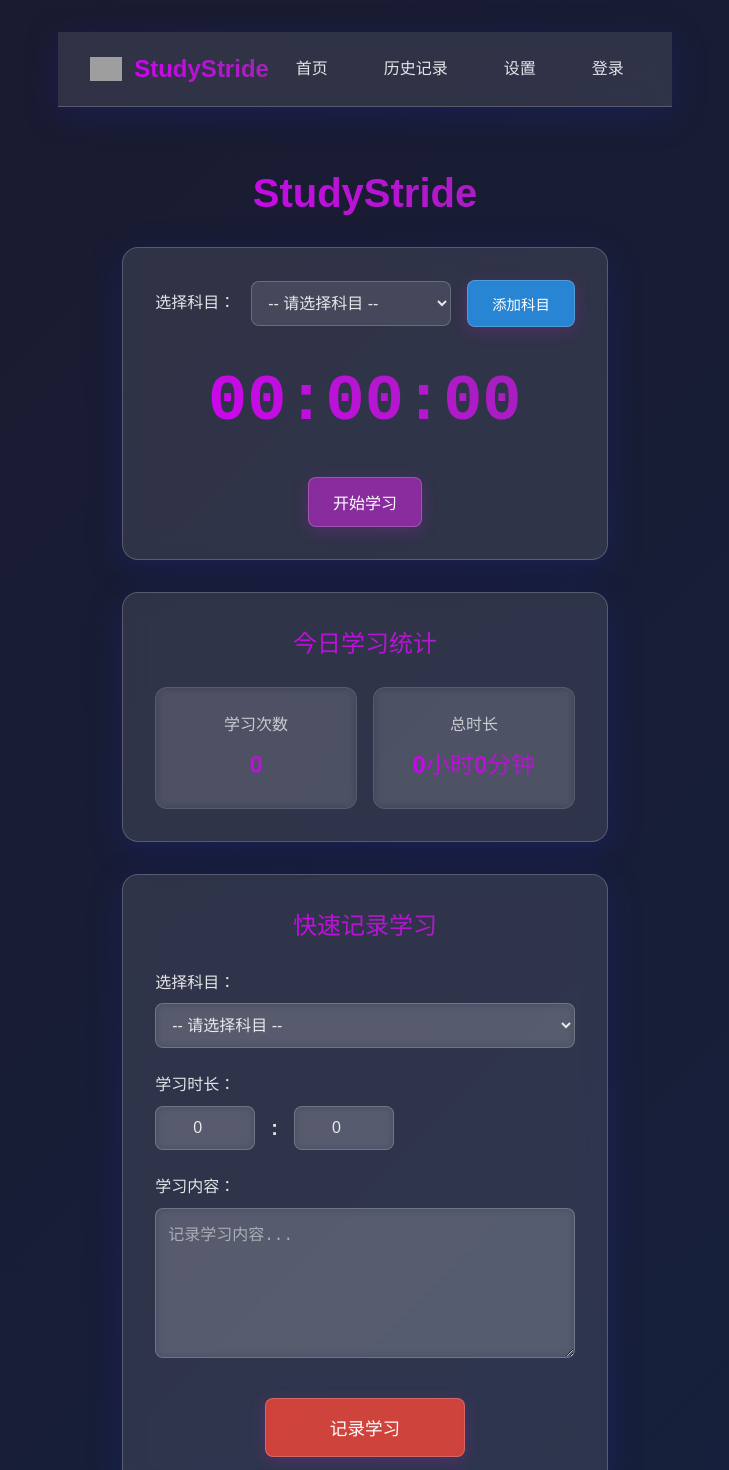
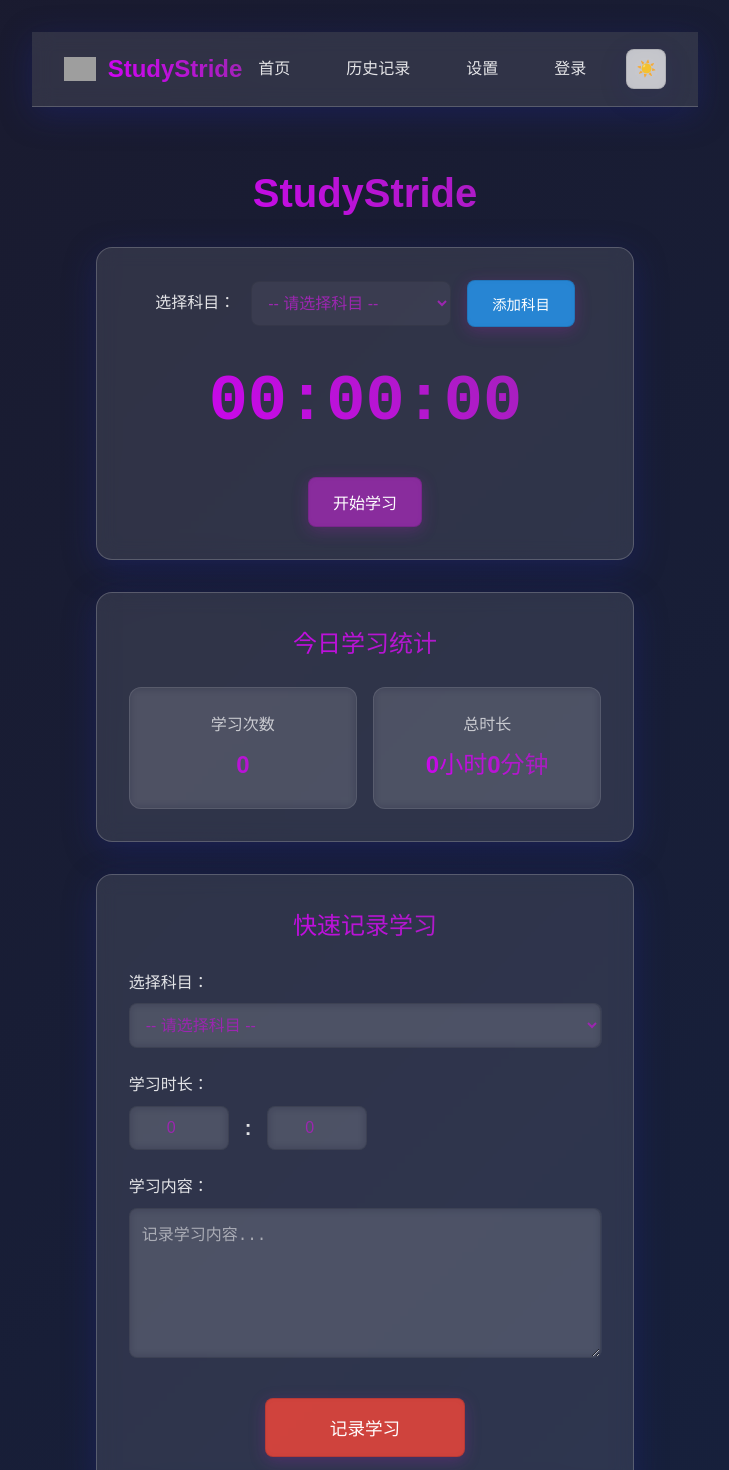
Before and after one commit to xiaoyuCR7/StudyStride, a Vue app: page /#/ in a window 1280 px wide. Shown: the top 1470 px of the page, without its empty margins (275-1004 px from the left). Built offline with nearby package versions, Linux system fonts and the light colour scheme; grey boxes are pictures that could not be loaded.

Commit message:
feat: 添加白天/黑夜双主题切换功能，并优化输入框样式

```diff
--- a/src/App.vue
+++ b/src/App.vue
@@ -16,6 +16,10 @@
           <span class="navbar-email">{{ auth.user?.email }}</span>
           <button type="button" class="logout-btn" @click="logout">退出</button>
         </span>
+        <button type="button" class="theme-toggle" @click="toggleTheme">
+          <span v-if="isLightTheme">🌙</span>
+          <span v-else>☀️</span>
+        </button>
       </div>
     </nav>
     <main class="main-content">
@@ -28,10 +32,33 @@
 </template>
 
 <script setup lang="ts">
+import { ref, onMounted } from 'vue'
 import { useAuthStore } from './stores/auth'
 import logo from './assets/logo.png'
 
 const auth = useAuthStore()
+const isLightTheme = ref(false)
+
+// 主题切换函数
+const toggleTheme = () => {
+  isLightTheme.value = !isLightTheme.value
+  if (isLightTheme.value) {
+    document.documentElement.classList.add('light')
+    localStorage.setItem('theme', 'light')
+  } else {
+    document.documentElement.classList.remove('light')
+    localStorage.setItem('theme', 'dark')
+  }
+}
+
+// 初始化主题
+onMounted(() => {
+  const savedTheme = localStorage.getItem('theme')
+  isLightTheme.value = savedTheme === 'light'
+  if (isLightTheme.value) {
+    document.documentElement.classList.add('light')
+  }
+})
 
 const logout = async () => {
   await auth.signOut()
@@ -47,8 +74,8 @@
 
 body {
   font-family: Arial, sans-serif;
-  background: linear-gradient(135deg, #1a1a2e 0%, #16213e 100%);
-  color: rgba(255, 255, 255, 0.87);
+  background: var(--background-gradient);
+  color: var(--text-color);
   line-height: 1.6;
   min-height: 100vh;
 }
@@ -61,28 +88,28 @@
 }
 
 .navbar {
-  background: rgba(255, 255, 255, 0.1);
+  background: var(--navbar-bg);
   backdrop-filter: blur(10px);
   -webkit-backdrop-filter: blur(10px);
-  border-bottom: 1px solid rgba(255, 255, 255, 0.2);
-  color: white;
+  border-bottom: 1px solid var(--navbar-border);
+  color: var(--text-color);
   padding: 1rem 2rem;
   display: flex;
   justify-content: space-between;
   align-items: center;
-  box-shadow: 0 8px 32px 0 rgba(31, 38, 135, 0.37);
+  box-shadow: var(--navbar-shadow);
   transition: all 0.3s ease;
 }
 
 .navbar:hover {
-  box-shadow: 0 12px 40px 0 rgba(156, 39, 176, 0.4);
+  box-shadow: var(--navbar-hover-shadow);
 }
 
 .navbar-brand .brand-link {
   display: flex;
   align-items: center;
   gap: 0.75rem;
-  color: white;
+  color: var(--text-color);
   text-decoration: none;
   transition: all 0.3s ease;
 }
@@ -100,7 +127,7 @@
 .navbar-brand .brand-name {
   font-size: 1.5rem;
   font-weight: bold;
-  background: linear-gradient(45deg, #d500f9, #9c27b0);
+  background: var(--h1-gradient);
   -webkit-background-clip: text;
   -webkit-text-fill-color: transparent;
   background-clip: text;
@@ -109,10 +136,11 @@
 .navbar-menu {
   display: flex;
   gap: 1.5rem;
+  align-items: center;
 }
 
 .navbar-item {
-  color: rgba(255, 255, 255, 0.87);
+  color: var(--text-color);
   text-decoration: none;
   font-size: 1rem;
   transition: all 0.3s ease;
@@ -122,24 +150,24 @@
 }
 
 .navbar-item:hover {
-  color: #ffffff;
-  background: rgba(156, 39, 176, 0.2);
+  color: var(--text-color);
+  background: var(--navbar-item-bg);
   transform: translateY(-2px);
-  box-shadow: 0 4px 16px 0 rgba(156, 39, 176, 0.3);
+  box-shadow: var(--navbar-item-shadow);
 }
 
 .navbar-user {
   display: flex;
   align-items: center;
   gap: 0.75rem;
-  color: rgba(255, 255, 255, 0.87);
+  color: var(--text-color);
   font-size: 0.9rem;
-  background: rgba(255, 255, 255, 0.05);
+  background: var(--navbar-user-bg);
   padding: 0.5rem 1rem;
   border-radius: 12px;
   backdrop-filter: blur(10px);
   -webkit-backdrop-filter: blur(10px);
-  border: 1px solid rgba(255, 255, 255, 0.1);
+  border: 1px solid var(--navbar-user-border);
 }
 
 .navbar-email {
@@ -150,9 +178,9 @@
 }
 
 .logout-btn {
-  background: rgba(255, 255, 255, 0.1);
-  border: 1px solid rgba(255, 255, 255, 0.2);
-  color: rgba(255, 255, 255, 0.87);
+  background: var(--logout-btn-bg);
+  border: 1px solid var(--logout-btn-border);
+  color: var(--text-color);
   padding: 0.25rem 0.6rem;
   border-radius: 8px;
   cursor: pointer;
@@ -161,15 +189,43 @@
 }
 
 .logout-btn:hover {
-  border-color: #d500f9;
-  color: #d500f9;
+  border-color: var(--primary-light);
+  color: var(--primary-light);
   transform: translateY(-2px);
-  box-shadow: 0 4px 16px 0 rgba(156, 39, 176, 0.3);
+  box-shadow: var(--logout-btn-shadow);
 }
 
 .logout-btn:active {
   transform: translateY(1px);
   box-shadow: 0 2px 8px 0 rgba(156, 39, 176, 0.3);
+}
+
+.theme-toggle {
+  background: var(--glass-bg);
+  border: 1px solid var(--glass-border);
+  color: var(--text-color);
+  padding: 0.5rem;
+  border-radius: 8px;
+  cursor: pointer;
+  font-size: 1rem;
+  transition: all 0.3s ease;
+  display: flex;
+  align-items: center;
+  justify-content: center;
+  width: 40px;
+  height: 40px;
+  box-shadow: var(--glass-shadow);
+}
+
+.theme-toggle:hover {
+  border-color: var(--primary-light);
+  transform: translateY(-2px);
+  box-shadow: var(--button-hover-shadow);
+}
+
+.theme-toggle:active {
+  transform: translateY(1px);
+  box-shadow: var(--button-active-shadow);
 }
 
 .main-content {
@@ -181,15 +237,15 @@
 }
 
 .footer {
-  background: rgba(255, 255, 255, 0.1);
+  background: var(--footer-bg);
   backdrop-filter: blur(10px);
   -webkit-backdrop-filter: blur(10px);
-  border-top: 1px solid rgba(255, 255, 255, 0.2);
-  color: rgba(255, 255, 255, 0.87);
+  border-top: 1px solid var(--footer-border);
+  color: var(--text-color);
   text-align: center;
   padding: 1rem;
   margin-top: 2rem;
-  box-shadow: 0 -8px 32px 0 rgba(31, 38, 135, 0.37);
+  box-shadow: var(--footer-shadow);
 }
 
 @media (max-width: 768px) {
@@ -214,5 +270,10 @@
     gap: 0.5rem;
     text-align: center;
   }
+
+  .theme-toggle {
+    order: -1;
+    margin-bottom: 0.5rem;
+  }
 }
 </style>
--- a/src/style.css
+++ b/src/style.css
@@ -2,33 +2,87 @@
   font-family: system-ui, Avenir, Helvetica, Arial, sans-serif;
   line-height: 1.5;
   font-weight: 400;
-
-  color-scheme: light dark;
-  color: rgba(255, 255, 255, 0.87);
-  background-color: #1a1a2e;
 
   font-synthesis: none;
   text-rendering: optimizeLegibility;
   -webkit-font-smoothing: antialiased;
   -moz-osx-font-smoothing: grayscale;
 
-  /* 紫色主题变量 */
+  /* 主题变量 - 默认暗色模式 */
   --primary-color: #9c27b0;
   --primary-light: #d500f9;
   --primary-dark: #6a0080;
   --glass-bg: rgba(255, 255, 255, 0.1);
   --glass-border: rgba(255, 255, 255, 0.2);
   --glass-shadow: 0 8px 32px 0 rgba(31, 38, 135, 0.37);
+  --text-color: rgba(255, 255, 255, 0.87);
+  --background-color: #1a1a2e;
+  --background-gradient: linear-gradient(135deg, #1a1a2e 0%, #16213e 100%);
+  --navbar-bg: rgba(255, 255, 255, 0.1);
+  --navbar-border: rgba(255, 255, 255, 0.2);
+  --navbar-shadow: 0 8px 32px 0 rgba(31, 38, 135, 0.37);
+  --footer-bg: rgba(255, 255, 255, 0.1);
+  --footer-border: rgba(255, 255, 255, 0.2);
+  --footer-shadow: 0 -8px 32px 0 rgba(31, 38, 135, 0.37);
+  --card-bg: rgba(255, 255, 255, 0.1);
+  --card-border: rgba(255, 255, 255, 0.2);
+  --card-shadow: 0 8px 32px 0 rgba(31, 38, 135, 0.37);
+  --navbar-item-bg: rgba(156, 39, 176, 0.2);
+  --navbar-item-shadow: 0 4px 16px 0 rgba(156, 39, 176, 0.3);
+  --navbar-user-bg: rgba(255, 255, 255, 0.05);
+  --navbar-user-border: rgba(255, 255, 255, 0.1);
+  --logout-btn-bg: rgba(255, 255, 255, 0.1);
+  --logout-btn-border: rgba(255, 255, 255, 0.2);
+  --logout-btn-shadow: 0 4px 16px 0 rgba(156, 39, 176, 0.3);
+  --h1-gradient: linear-gradient(45deg, #d500f9, #9c27b0);
+  --button-hover-shadow: 0 12px 40px 0 rgba(156, 39, 176, 0.4);
+  --button-active-shadow: 0 4px 16px 0 rgba(156, 39, 176, 0.3);
+  --card-hover-shadow: 0 16px 48px 0 rgba(156, 39, 176, 0.4);
+  --navbar-hover-shadow: 0 12px 40px 0 rgba(156, 39, 176, 0.4);
+}
+
+/* 白天模式 */
+:root.light {
+  --primary-color: #9c27b0;
+  --primary-light: #d500f9;
+  --primary-dark: #6a0080;
+  --glass-bg: rgba(255, 255, 255, 0.7);
+  --glass-border: rgba(100, 149, 237, 0.3);
+  --glass-shadow: 0 8px 32px 0 rgba(100, 149, 237, 0.2);
+  --text-color: #1e90ff;
+  --background-color: #f8f9fa;
+  --background-gradient: linear-gradient(135deg, #ffffff 0%, #f5f5dc 100%);
+  --navbar-bg: rgba(255, 255, 255, 0.9);
+  --navbar-border: rgba(100, 149, 237, 0.3);
+  --navbar-shadow: 0 8px 32px 0 rgba(100, 149, 237, 0.2);
+  --footer-bg: rgba(255, 255, 255, 0.9);
+  --footer-border: rgba(100, 149, 237, 0.3);
+  --footer-shadow: 0 -8px 32px 0 rgba(100, 149, 237, 0.2);
+  --card-bg: rgba(255, 255, 255, 0.9);
+  --card-border: rgba(100, 149, 237, 0.3);
+  --card-shadow: 0 8px 32px 0 rgba(100, 149, 237, 0.2);
+  --navbar-item-bg: rgba(100, 149, 237, 0.1);
+  --navbar-item-shadow: 0 4px 16px 0 rgba(100, 149, 237, 0.2);
+  --navbar-user-bg: rgba(100, 149, 237, 0.05);
+  --navbar-user-border: rgba(100, 149, 237, 0.2);
+  --logout-btn-bg: rgba(100, 149, 237, 0.05);
+  --logout-btn-border: rgba(100, 149, 237, 0.2);
+  --logout-btn-shadow: 0 4px 16px 0 rgba(100, 149, 237, 0.2);
+  --h1-gradient: linear-gradient(45deg, #1e90ff, #6495ed);
+  --button-hover-shadow: 0 12px 40px 0 rgba(100, 149, 237, 0.3);
+  --button-active-shadow: 0 4px 16px 0 rgba(100, 149, 237, 0.2);
+  --card-hover-shadow: 0 16px 48px 0 rgba(100, 149, 237, 0.3);
+  --navbar-hover-shadow: 0 12px 40px 0 rgba(100, 149, 237, 0.3);
 }
 
 a {
   font-weight: 500;
-  color: #d500f9;
+  color: var(--primary-light);
   text-decoration: inherit;
   transition: all 0.3s ease;
 }
 a:hover {
-  color: #ffffff;
+  color: var(--text-color);
   transform: translateY(-2px);
 }
 
@@ -38,13 +92,14 @@
   place-items: center;
   min-width: 320px;
   min-height: 100vh;
-  background: linear-gradient(135deg, #1a1a2e 0%, #16213e 100%);
+  background: var(--background-gradient);
+  color: var(--text-color);
 }
 
 h1 {
   font-size: 3.2em;
   line-height: 1.1;
-  background: linear-gradient(45deg, #d500f9, #9c27b0);
+  background: var(--h1-gradient);
   -webkit-background-clip: text;
   -webkit-text-fill-color: transparent;
   background-clip: text;
@@ -60,7 +115,7 @@
   background: var(--glass-bg);
   backdrop-filter: blur(10px);
   -webkit-backdrop-filter: blur(10px);
-  color: rgba(255, 255, 255, 0.87);
+  color: var(--text-color);
   cursor: pointer;
   transition: all 0.3s ease;
   box-shadow: var(--glass-shadow);
@@ -68,11 +123,11 @@
 button:hover {
   border-color: var(--primary-light);
   transform: translateY(-3px);
-  box-shadow: 0 12px 40px 0 rgba(156, 39, 176, 0.4);
+  box-shadow: var(--button-hover-shadow);
 }
 button:active {
   transform: translateY(1px);
-  box-shadow: 0 4px 16px 0 rgba(156, 39, 176, 0.3);
+  box-shadow: var(--button-active-shadow);
 }
 button:focus,
 button:focus-visible {
@@ -82,17 +137,17 @@
 
 .card {
   padding: 2em;
-  background: var(--glass-bg);
+  background: var(--card-bg);
   backdrop-filter: blur(10px);
   -webkit-backdrop-filter: blur(10px);
   border-radius: 16px;
-  border: 1px solid var(--glass-border);
-  box-shadow: var(--glass-shadow);
+  border: 1px solid var(--card-border);
+  box-shadow: var(--card-shadow);
   transition: all 0.3s ease;
 }
 .card:hover {
   transform: translateY(-5px);
-  box-shadow: 0 16px 48px 0 rgba(156, 39, 176, 0.4);
+  box-shadow: var(--card-hover-shadow);
 }
 
 #app {
--- a/src/views/Home.vue
+++ b/src/views/Home.vue
@@ -265,7 +265,7 @@
 h1 {
   font-size: 2.5rem;
   margin-bottom: 2rem;
-  background: linear-gradient(45deg, #d500f9, #9c27b0);
+  background: var(--h1-gradient);
   -webkit-background-clip: text;
   -webkit-text-fill-color: transparent;
   background-clip: text;
@@ -273,20 +273,20 @@
 }
 
 .timer-container {
-  background: rgba(255, 255, 255, 0.1);
+  background: var(--card-bg);
   backdrop-filter: blur(10px);
   -webkit-backdrop-filter: blur(10px);
   padding: 2rem;
   border-radius: 16px;
   margin-bottom: 2rem;
-  box-shadow: 0 8px 32px 0 rgba(31, 38, 135, 0.37);
+  box-shadow: var(--card-shadow);
   transition: all 0.3s ease;
-  border: 1px solid rgba(255, 255, 255, 0.2);
+  border: 1px solid var(--card-border);
 }
 
 .timer-container:hover {
   transform: translateY(-5px);
-  box-shadow: 0 16px 48px 0 rgba(156, 39, 176, 0.4);
+  box-shadow: var(--card-hover-shadow);
 }
 
 .subject-selection {
@@ -300,47 +300,52 @@
 
 .subject-selection label {
   font-size: 1rem;
-  color: rgba(255, 255, 255, 0.87);
+  color: var(--text-color);
   font-weight: bold;
 }
 
 .subject-selection select {
   padding: 0.75rem;
-  border: 1px solid rgba(255, 255, 255, 0.2);
+  border: 1px solid var(--glass-border);
   border-radius: 8px;
   font-size: 1rem;
   min-width: 200px;
-  background: rgba(255, 255, 255, 0.1);
-  color: rgba(255, 255, 255, 0.87);
+  background: var(--navbar-user-bg);
+  color: #9c27b0;
   transition: all 0.3s ease;
 }
 
+.subject-selection select option {
+  color: #9c27b0;
+  background: var(--background-color);
+}
+
 .subject-selection select:hover {
-  border-color: #d500f9;
-  box-shadow: 0 4px 16px 0 rgba(156, 39, 176, 0.3);
+  border-color: var(--primary-light);
+  box-shadow: var(--button-hover-shadow);
 }
 
 .add-subject-btn {
   padding: 0.75rem 1.5rem;
   background: rgba(156, 39, 176, 0.8);
   color: white;
-  border: 1px solid rgba(255, 255, 255, 0.2);
+  border: 1px solid var(--glass-border);
   border-radius: 8px;
   font-size: 0.9rem;
   cursor: pointer;
   transition: all 0.3s ease;
-  box-shadow: 0 4px 16px 0 rgba(156, 39, 176, 0.3);
+  box-shadow: var(--button-active-shadow);
 }
 
 .add-subject-btn:hover {
   background: rgba(156, 39, 176, 1);
   transform: translateY(-2px);
-  box-shadow: 0 8px 24px 0 rgba(156, 39, 176, 0.4);
+  box-shadow: var(--button-hover-shadow);
 }
 
 .add-subject-btn:active {
   transform: translateY(1px);
-  box-shadow: 0 4px 12px 0 rgba(156, 39, 176, 0.3);
+  box-shadow: var(--button-active-shadow);
 }
 
 /* 弹窗样式 */
@@ -361,24 +366,24 @@
 }
 
 .modal-content {
-  background: rgba(255, 255, 255, 0.1);
+  background: var(--card-bg);
   backdrop-filter: blur(15px);
   -webkit-backdrop-filter: blur(15px);
   padding: 2rem;
   border-radius: 16px;
-  box-shadow: 0 16px 48px 0 rgba(156, 39, 176, 0.4);
+  box-shadow: var(--card-shadow);
   min-width: 350px;
   max-width: 90%;
   max-height: 90%;
   overflow-y: auto;
   animation: slideInUp 0.4s cubic-bezier(0.175, 0.885, 0.32, 1.275);
   position: relative;
-  border: 1px solid rgba(255, 255, 255, 0.2);
+  border: 1px solid var(--card-border);
 }
 
 .modal-content h3 {
   margin-bottom: 1.5rem;
-  background: linear-gradient(45deg, #d500f9, #9c27b0);
+  background: var(--h1-gradient);
   -webkit-background-clip: text;
   -webkit-text-fill-color: transparent;
   background-clip: text;
@@ -390,24 +395,25 @@
 .modal-content input {
   width: 100%;
   padding: 1rem;
-  border: 2px solid rgba(255, 255, 255, 0.2);
+  border: 2px solid var(--glass-border);
   border-radius: 8px;
   font-size: 1rem;
   margin-bottom: 2rem;
   transition: all 0.3s ease;
-  background: rgba(255, 255, 255, 0.1);
-  color: rgba(255, 255, 255, 0.87);
+  background: var(--glass-bg);
+  color: var(--text-color);
 }
 
 .modal-content input::placeholder {
-  color: rgba(255, 255, 255, 0.5);
+  color: var(--text-color);
+  opacity: 0.6;
 }
 
 .modal-content input:focus {
   outline: none;
-  border-color: #d500f9;
-  background: rgba(255, 255, 255, 0.15);
-  box-shadow: 0 0 0 3px rgba(156, 39, 176, 0.3);
+  border-color: var(--primary-light);
+  background: var(--glass-bg);
+  box-shadow: var(--button-hover-shadow);
 }
 
 .modal-buttons {
@@ -418,14 +424,14 @@
 
 .modal-buttons button {
   padding: 0.875rem 1.75rem;
-  border: 1px solid rgba(255, 255, 255, 0.2);
+  border: 1px solid var(--glass-border);
   border-radius: 8px;
   font-size: 1rem;
   font-weight: 500;
   cursor: pointer;
   transition: all 0.3s ease;
   min-width: 100px;
-  box-shadow: 0 4px 16px 0 rgba(156, 39, 176, 0.3);
+  box-shadow: var(--button-active-shadow);
 }
 
 .modal-buttons button:first-child {
@@ -440,13 +446,13 @@
 
 .modal-buttons button:hover {
   transform: translateY(-3px);
-  box-shadow: 0 8px 24px 0 rgba(156, 39, 176, 0.4);
+  box-shadow: var(--button-hover-shadow);
   opacity: 1;
 }
 
 .modal-buttons button:active {
   transform: translateY(1px);
-  box-shadow: 0 4px 12px 0 rgba(156, 39, 176, 0.3);
+  box-shadow: var(--button-active-shadow);
 }
 
 @keyframes fadeIn {
@@ -497,30 +503,31 @@
 .current-subject {
   margin-bottom: 1.5rem;
   padding: 0.75rem 1.5rem;
-  background: rgba(156, 39, 176, 0.2);
+  background: var(--navbar-item-bg);
   border-radius: 12px;
   display: inline-block;
   backdrop-filter: blur(10px);
   -webkit-backdrop-filter: blur(10px);
-  border: 1px solid rgba(255, 255, 255, 0.1);
+  border: 1px solid var(--navbar-user-border);
   transition: all 0.3s ease;
 }
 
 .current-subject:hover {
   transform: translateY(-2px);
-  box-shadow: 0 4px 16px 0 rgba(156, 39, 176, 0.3);
+  box-shadow: var(--navbar-item-shadow);
 }
 
 .subject-label {
   font-size: 1rem;
-  color: rgba(255, 255, 255, 0.7);
+  color: var(--text-color);
+  opacity: 0.8;
   margin-right: 0.5rem;
 }
 
 .subject-name {
   font-size: 1rem;
   font-weight: bold;
-  background: linear-gradient(45deg, #d500f9, #9c27b0);
+  background: var(--h1-gradient);
   -webkit-background-clip: text;
   -webkit-text-fill-color: transparent;
   background-clip: text;
@@ -530,7 +537,7 @@
   font-size: 4rem;
   font-weight: bold;
   margin-bottom: 1.5rem;
-  background: linear-gradient(45deg, #d500f9, #9c27b0);
+  background: var(--h1-gradient);
   -webkit-background-clip: text;
   -webkit-text-fill-color: transparent;
   background-clip: text;
@@ -559,12 +566,12 @@
 
 button {
   padding: 0.75rem 1.5rem;
-  border: 1px solid rgba(255, 255, 255, 0.2);
+  border: 1px solid var(--glass-border);
   border-radius: 8px;
   font-size: 1rem;
   cursor: pointer;
   transition: all 0.3s ease;
-  box-shadow: 0 4px 16px 0 rgba(156, 39, 176, 0.3);
+  box-shadow: var(--button-active-shadow);
   backdrop-filter: blur(5px);
   -webkit-backdrop-filter: blur(5px);
 }
@@ -592,34 +599,34 @@
 button:hover {
   opacity: 1;
   transform: translateY(-3px);
-  box-shadow: 0 8px 24px 0 rgba(156, 39, 176, 0.4);
+  box-shadow: var(--button-hover-shadow);
 }
 
 button:active {
   transform: translateY(1px);
-  box-shadow: 0 4px 12px 0 rgba(156, 39, 176, 0.3);
+  box-shadow: var(--button-active-shadow);
 }
 
 .content-container {
   margin: 2rem 0;
   animation: slideInUp 0.5s ease-out;
-  background: rgba(255, 255, 255, 0.1);
+  background: var(--card-bg);
   backdrop-filter: blur(10px);
   -webkit-backdrop-filter: blur(10px);
   padding: 2rem;
   border-radius: 16px;
-  border: 1px solid rgba(255, 255, 255, 0.2);
-  box-shadow: 0 8px 32px 0 rgba(31, 38, 135, 0.37);
+  border: 1px solid var(--card-border);
+  box-shadow: var(--card-shadow);
   transition: all 0.3s ease;
 }
 
 .content-container:hover {
   transform: translateY(-3px);
-  box-shadow: 0 12px 40px 0 rgba(156, 39, 176, 0.4);
+  box-shadow: var(--card-hover-shadow);
 }
 
 .content-container h2 {
-  background: linear-gradient(45deg, #d500f9, #9c27b0);
+  background: var(--h1-gradient);
   -webkit-background-clip: text;
   -webkit-text-fill-color: transparent;
   background-clip: text;
@@ -630,48 +637,49 @@
   width: 100%;
   height: 150px;
   padding: 1rem;
-  border: 1px solid rgba(255, 255, 255, 0.2);
+  border: 1px solid var(--glass-border);
   border-radius: 8px;
   font-size: 1rem;
   resize: vertical;
   transition: all 0.3s ease;
-  background: rgba(255, 255, 255, 0.1);
-  color: rgba(255, 255, 255, 0.87);
+  background: var(--navbar-user-bg);
+  color: #9c27b0;
   backdrop-filter: blur(5px);
   -webkit-backdrop-filter: blur(5px);
 }
 
 textarea::placeholder {
-  color: rgba(255, 255, 255, 0.5);
+  color: var(--text-color);
+  opacity: 0.6;
 }
 
 textarea:focus {
   outline: none;
-  border-color: #d500f9;
-  background: rgba(255, 255, 255, 0.15);
-  box-shadow: 0 0 0 3px rgba(156, 39, 176, 0.3);
+  border-color: var(--primary-light);
+  background: var(--glass-bg);
+  box-shadow: var(--button-hover-shadow);
 }
 
 .today-summary {
-  background: rgba(255, 255, 255, 0.1);
+  background: var(--card-bg);
   backdrop-filter: blur(10px);
   -webkit-backdrop-filter: blur(10px);
   padding: 2rem;
   border-radius: 16px;
   margin-top: 2rem;
-  box-shadow: 0 8px 32px 0 rgba(31, 38, 135, 0.37);
+  box-shadow: var(--card-shadow);
   animation: fadeIn 1s ease-in-out 0.3s both;
-  border: 1px solid rgba(255, 255, 255, 0.2);
+  border: 1px solid var(--card-border);
   transition: all 0.3s ease;
 }
 
 .today-summary:hover {
   transform: translateY(-3px);
-  box-shadow: 0 12px 40px 0 rgba(156, 39, 176, 0.4);
+  box-shadow: var(--card-hover-shadow);
 }
 
 .today-summary h2 {
-  background: linear-gradient(45deg, #d500f9, #9c27b0);
+  background: var(--h1-gradient);
   -webkit-background-clip: text;
   -webkit-text-fill-color: transparent;
   background-clip: text;
@@ -690,23 +698,24 @@
   padding: 1.5rem;
   border-radius: 12px;
   transition: all 0.3s ease;
-  background: rgba(255, 255, 255, 0.05);
+  background: var(--navbar-user-bg);
   backdrop-filter: blur(5px);
   -webkit-backdrop-filter: blur(5px);
-  border: 1px solid rgba(255, 255, 255, 0.1);
+  border: 1px solid var(--navbar-user-border);
   flex: 1;
 }
 
 .stat-item:hover {
   transform: translateY(-5px);
-  background: rgba(156, 39, 176, 0.2);
-  box-shadow: 0 8px 24px 0 rgba(156, 39, 176, 0.3);
+  background: var(--navbar-item-bg);
+  box-shadow: var(--navbar-item-shadow);
 }
 
 .stat-label {
   display: block;
   font-size: 1rem;
-  color: rgba(255, 255, 255, 0.7);
+  color: var(--text-color);
+  opacity: 0.8;
   margin-bottom: 0.5rem;
 }
 
@@ -714,7 +723,7 @@
   display: block;
   font-size: 1.5rem;
   font-weight: bold;
-  background: linear-gradient(45deg, #d500f9, #9c27b0);
+  background: var(--h1-gradient);
   -webkit-background-clip: text;
   -webkit-text-fill-color: transparent;
   background-clip: text;
@@ -744,26 +753,26 @@
 }
 
 .quick-record {
-  background: rgba(255, 255, 255, 0.1);
+  background: var(--card-bg);
   backdrop-filter: blur(10px);
   -webkit-backdrop-filter: blur(10px);
   padding: 2rem;
   border-radius: 16px;
   margin-top: 2rem;
-  box-shadow: 0 8px 32px 0 rgba(31, 38, 135, 0.37);
+  box-shadow: var(--card-shadow);
   animation: fadeIn 1s ease-in-out;
-  border: 1px solid rgba(255, 255, 255, 0.2);
+  border: 1px solid var(--card-border);
   transition: all 0.3s ease;
 }
 
 .quick-record:hover {
   transform: translateY(-3px);
-  box-shadow: 0 12px 40px 0 rgba(156, 39, 176, 0.4);
+  box-shadow: var(--card-hover-shadow);
 }
 
 .quick-record h2 {
   margin-bottom: 1.5rem;
-  background: linear-gradient(45deg, #d500f9, #9c27b0);
+  background: var(--h1-gradient);
   -webkit-background-clip: text;
   -webkit-text-fill-color: transparent;
   background-clip: text;
@@ -785,33 +794,39 @@
 
 .form-group label {
   font-size: 1rem;
-  color: rgba(255, 255, 255, 0.87);
+  color: var(--text-color);
   font-weight: bold;
 }
 
 .form-group select,
 .form-group textarea {
   padding: 0.75rem;
-  border: 1px solid rgba(255, 255, 255, 0.2);
+  border: 1px solid var(--glass-border);
   border-radius: 8px;
   font-size: 1rem;
-  background: rgba(255, 255, 255, 0.1);
-  color: rgba(255, 255, 255, 0.87);
+  background: var(--navbar-user-bg);
+  color: #9c27b0;
   transition: all 0.3s ease;
   width: 100%;
   backdrop-filter: blur(5px);
   -webkit-backdrop-filter: blur(5px);
 }
 
+.form-group select option {
+  color: #9c27b0;
+  background: var(--background-color);
+}
+
 .form-group select::placeholder,
 .form-group textarea::placeholder {
-  color: rgba(255, 255, 255, 0.5);
+  color: var(--text-color);
+  opacity: 0.6;
 }
 
 .form-group select:hover,
 .form-group textarea:hover {
-  border-color: #d500f9;
-  box-shadow: 0 4px 16px 0 rgba(156, 39, 176, 0.3);
+  border-color: var(--primary-light);
+  box-shadow: var(--button-hover-shadow);
 }
 
 .form-group textarea {
@@ -828,45 +843,46 @@
 
 .duration-inputs input {
   padding: 0.75rem;
-  border: 1px solid rgba(255, 255, 255, 0.2);
+  border: 1px solid var(--glass-border);
   border-radius: 8px;
   font-size: 1rem;
   width: 100px;
   text-align: center;
-  background: rgba(255, 255, 255, 0.1);
-  color: rgba(255, 255, 255, 0.87);
+  background: var(--navbar-user-bg);
+  color: #9c27b0;
   transition: all 0.3s ease;
   backdrop-filter: blur(5px);
   -webkit-backdrop-filter: blur(5px);
 }
 
 .duration-inputs input:hover {
-  border-color: #d500f9;
-  box-shadow: 0 4px 16px 0 rgba(156, 39, 176, 0.3);
+  border-color: var(--primary-light);
+  box-shadow: var(--button-hover-shadow);
 }
 
 .duration-inputs input::placeholder {
-  color: rgba(255, 255, 255, 0.5);
+  color: var(--text-color);
+  opacity: 0.6;
 }
 
 .duration-inputs .separator {
   font-size: 1.25rem;
   font-weight: bold;
-  color: rgba(255, 255, 255, 0.87);
+  color: var(--text-color);
 }
 
 .record-btn {
   background: rgba(156, 39, 176, 0.8);
   color: white;
   padding: 1rem;
-  border: 1px solid rgba(255, 255, 255, 0.2);
+  border: 1px solid var(--glass-border);
   border-radius: 8px;
   font-size: 1.1rem;
   font-weight: bold;
   cursor: pointer;
   transition: all 0.3s ease;
   margin-top: 1rem;
-  box-shadow: 0 4px 16px 0 rgba(156, 39, 176, 0.3);
+  box-shadow: var(--button-active-shadow);
   align-self: center;
   min-width: 200px;
 }
@@ -874,12 +890,12 @@
 .record-btn:hover {
   background: rgba(156, 39, 176, 1);
   transform: translateY(-3px);
-  box-shadow: 0 8px 24px 0 rgba(156, 39, 176, 0.4);
+  box-shadow: var(--button-hover-shadow);
 }
 
 .record-btn:active {
   transform: translateY(1px);
-  box-shadow: 0 4px 12px 0 rgba(156, 39, 176, 0.3);
+  box-shadow: var(--button-active-shadow);
 }
 
 @media (max-width: 768px) {
```
